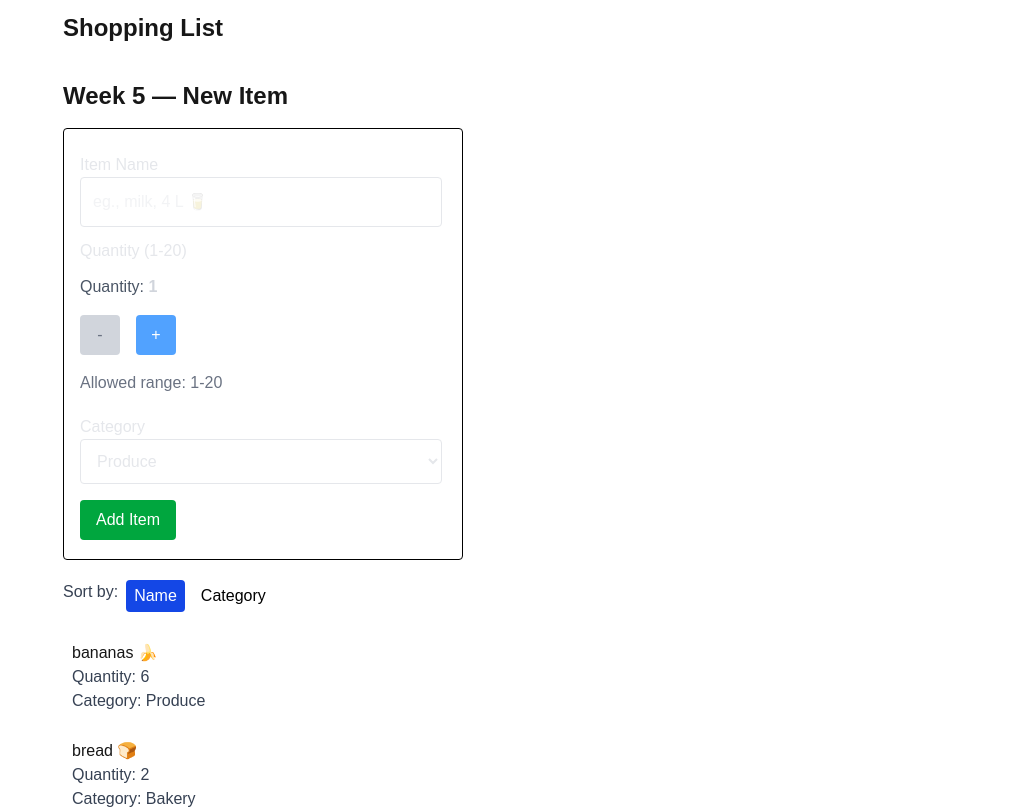
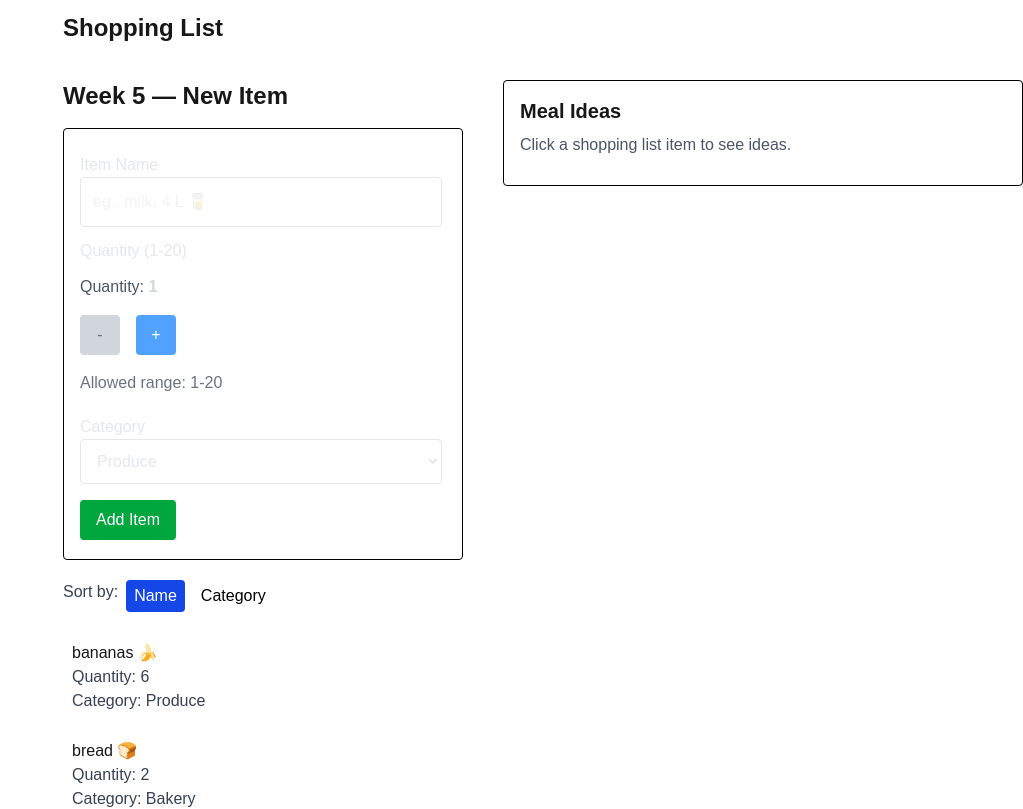
Before and after one commit to usman1736/cprg306-assignments, a Next.js app: page /week-8 in a window 1280 px wide. Shown: the top 809 px of the page, without its empty margins (257-1280 px from the left). Built offline with nearby package versions, Linux system fonts and the light colour scheme.

Commit message:
updated page

```diff
--- a/app/week-8/page.js
+++ b/app/week-8/page.js
@@ -1,23 +1,57 @@
 "use client";
+
 import ItemList from "./item-list";
 import NewItems from "./new-items";
 import itemData from "./items.json";
+import MealIdeas from "./meal-ideas";
 import { useState } from "react";
+
+// clean the item name for TheMealDB:
+// - keep text before first comma
+// - strip emojis/variation selectors
+// - remove non letter/number/space
+// - normalize spaces + lowercase
+function cleanIngredient(raw) {
+  if (!raw) return "";
+  const first = String(raw)
+    .split(",")[0]
+    .replace(/[\uD800-\uDBFF][\uDC00-\uDFFF]/g, "") // emoji surrogate pairs
+    .replace(/[\uFE0E\uFE0F]/g, ""); // emoji variation selectors
+
+  const basic = first.replace(/[^\p{L}\p{N}\s]/gu, "");
+  return basic.replace(/\s+/g, " ").trim().toLowerCase();
+}
 
 export default function Page() {
   const [items, setItems] = useState([...itemData]);
+  const [selectedItemName, setSelectedItemName] = useState("");
 
   function handleAddItem(item) {
-    setItems([...items, item]);
+    setItems((prev) => [...prev, item]);
   }
+
+  function handleItemSelect(item) {
+    const cleaned = cleanIngredient(item?.name);
+    setSelectedItemName(cleaned);
+  }
+
   return (
     <main>
       <header className="flex ml-170 md:ml-80">
         <h1 className="text-2xl font-bold my-3">Shopping List</h1>
       </header>
-      <NewItems onAddItem={handleAddItem} />
-      <div>
-        <ItemList passingItems={items} />
+
+      <div className="flex flex-col lg:flex-row">
+        {/* left: add + list (your components & spacing) */}
+        <div className="flex-1">
+          <NewItems onAddItem={handleAddItem} />
+          <ItemList passingItems={items} onItemSelect={handleItemSelect} />
+        </div>
+
+        {/* right: meal ideas panel */}
+        <div className="flex-1">
+          <MealIdeas ingredient={selectedItemName} />
+        </div>
       </div>
     </main>
   );
```
